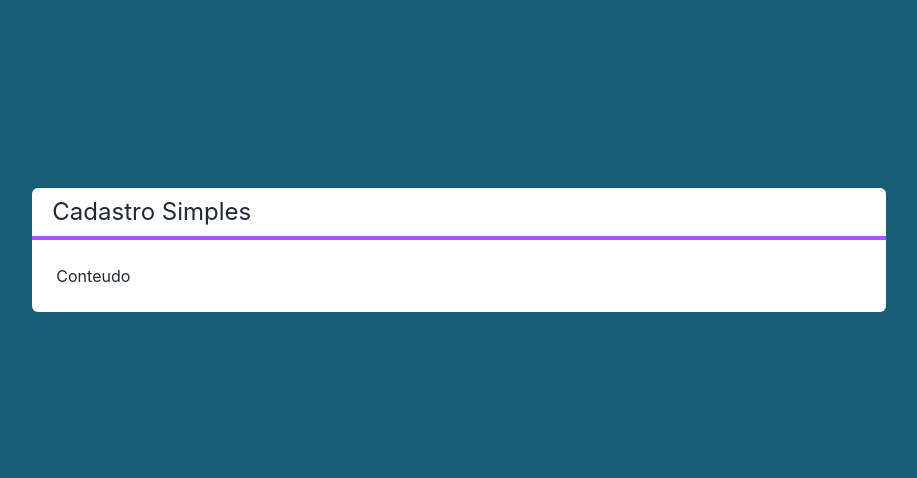
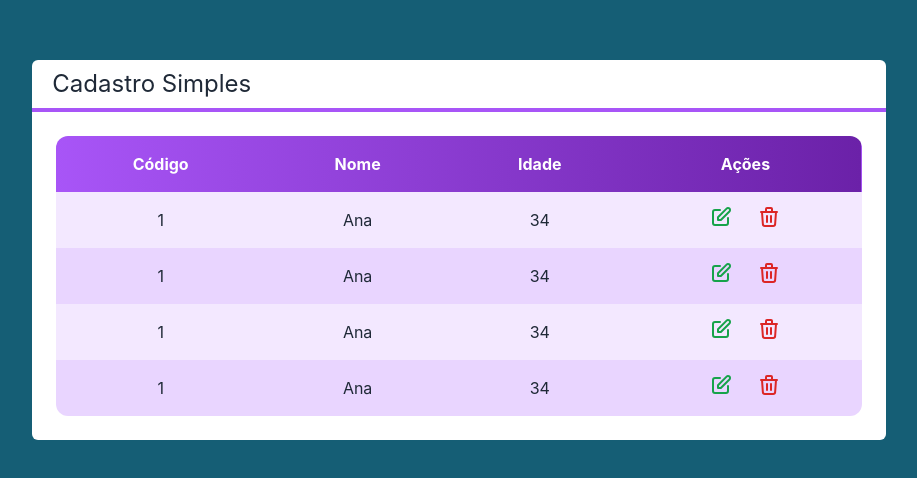
Before and after one commit to EriclisFDS/estudo-next-crud, a Next.js app: page / in a window 1280 px wide. Shown: the part 150-628 px from the top of the page, without its empty margins (181-1098 px from the left). Built offline with nearby package versions, Linux system fonts and the light colour scheme.

Commit message:
tabela visual

```diff
--- /dev/null
+++ b/src/components/Icones.tsx
@@ -0,0 +1,7 @@
+export const IconeEdicao = (<svg xmlns="http://www.w3.org/2000/svg" className="h-6 w-6" fill="none" viewBox="0 0 24 24" stroke="currentColor" strokeWidth={2}>
+<path strokeLinecap="round" strokeLinejoin="round" d="M11 5H6a2 2 0 00-2 2v11a2 2 0 002 2h11a2 2 0 002-2v-5m-1.414-9.414a2 2 0 112.828 2.828L11.828 15H9v-2.828l8.586-8.586z" />
+</svg>)
+
+export const IconeLixo = (<svg xmlns="http://www.w3.org/2000/svg" className="h-6 w-6" fill="none" viewBox="0 0 24 24" stroke="currentColor" strokeWidth={2}>
+<path strokeLinecap="round" strokeLinejoin="round" d="M19 7l-.867 12.142A2 2 0 0116.138 21H7.862a2 2 0 01-1.995-1.858L5 7m5 4v6m4-6v6m1-10V4a1 1 0 00-1-1h-4a1 1 0 00-1 1v3M4 7h16" />
+</svg>)
--- a/src/components/Tabela.tsx
+++ b/src/components/Tabela.tsx
@@ -1,13 +1,85 @@
 import Cliente from "../core/Cliente"
+import { IconeEdicao, IconeLixo } from "./Icones"
 
 interface TabelaProps {
     clientes: Cliente[]
+    clienteSelecionado ?: (cliente: Cliente) => void
+    clienteExcluido ?: (cliente: Cliente) => void
 }
 
 export default function Tabela(props: TabelaProps) {
+
+    const exibirAcoes = props.clienteSelecionado || props.clienteExcluido
+
+    function renderizarCabecalho() {
+        return(
+            <tr>
+                <th className=" text-center p-4 ">Código</th>
+                <th className=" text-center p-4 ">Nome</th>
+                <th className=" text-center p-4 ">Idade</th>
+                {exibirAcoes ? <th className=" text-center p-4 ">Ações</th> : false}
+            </tr>
+        )
+    }
+
+    function renderizarDados() {
+        return props.clientes?.map((cliente, i) => {
+            return (
+                <tr key={cliente.id}
+                    className={`${i % 2 === 0 ? 'bg-purple-100' : 'bg-purple-200'}`}
+                >
+                    <td className=" text-center p-4 ">{cliente.id}</td>
+                    <td className=" text-center p-4 ">{cliente.nome}</td>
+                    <td className=" text-center p-4 ">{cliente.idade}</td>
+                    {exibirAcoes ? renderizarAcoes(cliente) : false}
+                </tr>
+            )
+        })
+
+    }
+
+    function renderizarAcoes(cliente: Cliente) {
+        return (
+            <td className=" flex justify-center ">
+                {props.clienteSelecionado ? (
+                     <button
+                     onClick={() => props.clienteSelecionado?.(cliente)}
+                     className={`
+                        flex justify-center items-center
+                        text-green-600 rounded-full p-2 m-1
+                        hover:bg-purple-50
+                    `}>
+                        {IconeEdicao}
+                    </button>
+                ) : false }
+
+                {props.clienteExcluido ? (
+                    <button
+                    onClick={() => props.clienteExcluido?.(cliente)}
+                    className={`
+                        flex justify-center items-center
+                        text-red-600 rounded-full p-2 m-1
+                        hover:bg-purple-50
+                    `}>
+                        {IconeLixo}
+                    </button>
+                ) : false }
+
+
+            </td>
+        )
+    }
+
     return(
-        <table>
-
+        <table className=" w-full rounded-xl overflow-hidden ">
+            <thead className={`
+                bg-gradient-to-r from-purple-500  to-purple-800 text-white
+            `}>
+                {renderizarCabecalho()}
+            </thead>
+            <tbody>
+                {renderizarDados()}
+            </tbody>
         </table>
     )
 }
--- a/src/pages/index.tsx
+++ b/src/pages/index.tsx
@@ -1,12 +1,34 @@
 import Layout from "../components/Layout";
+import Tabela from "../components/Tabela";
+import Cliente from "../core/Cliente";
 
 export default function Home() {
+
+  const clientes = [
+    new Cliente('Ana' , 34, '1'),
+    new Cliente('Ana' , 34, '1'),
+    new Cliente('Ana' , 34, '1'),
+    new Cliente('Ana' , 34, '1'),
+
+  ]
+
+  function clienteSelecionado(cliente: Cliente) {
+    console.log(cliente.nome)
+  }
+
+  function clienteExcluido(cliente: Cliente) {
+    console.log(`Excluir ${cliente.nome}`)
+  }
+
   return (
     <div className={`
     flex justify-center items-center h-screen bg-cyan-800 text-white
     `}>
       <Layout titulo="Cadastro Simples">
-        <span>Conteudo</span>
+        <Tabela clientes={clientes}
+        clienteSelecionado={clienteSelecionado}
+        clienteExcluido={clienteExcluido}
+        ></Tabela>
       </Layout>
     </div>
   )
```
